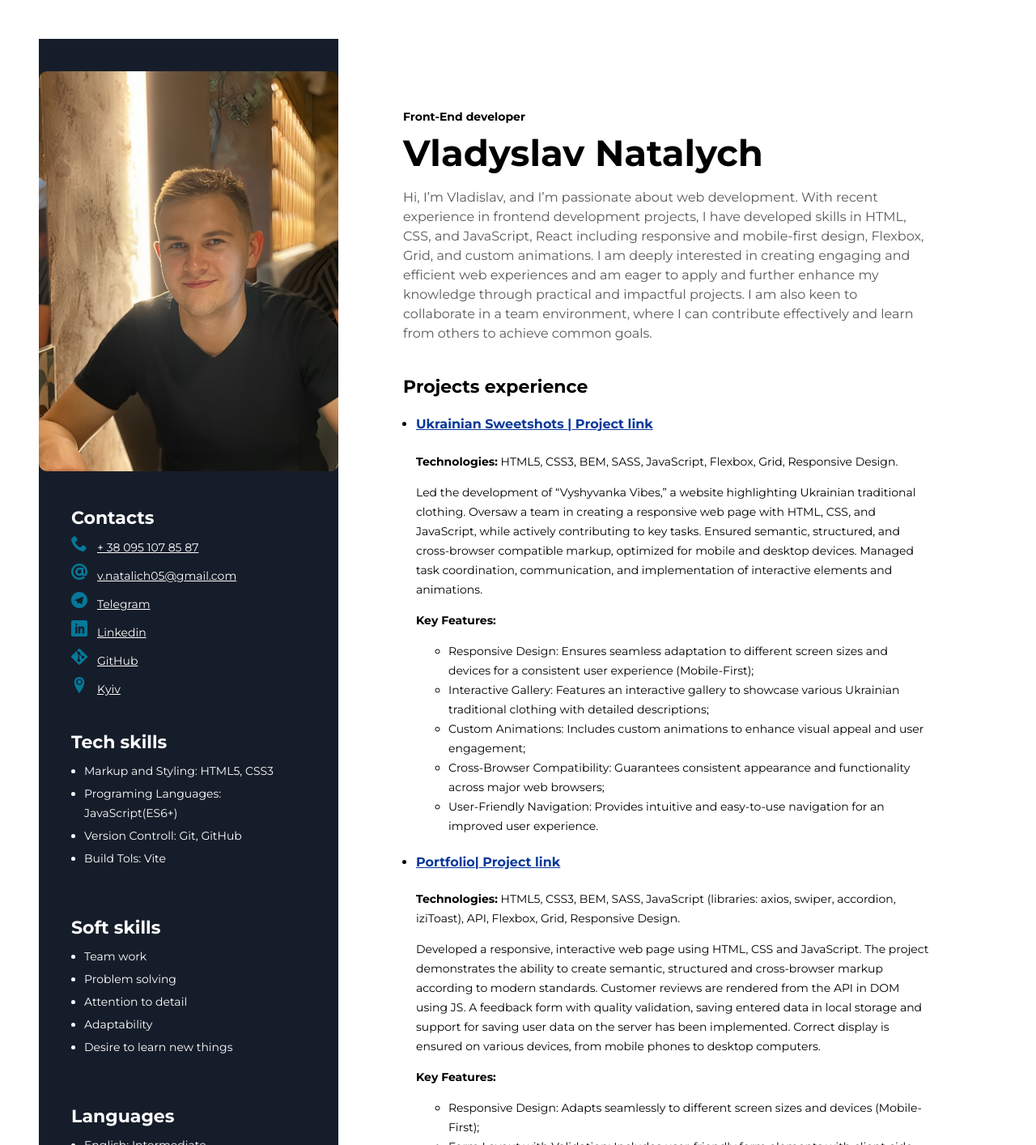
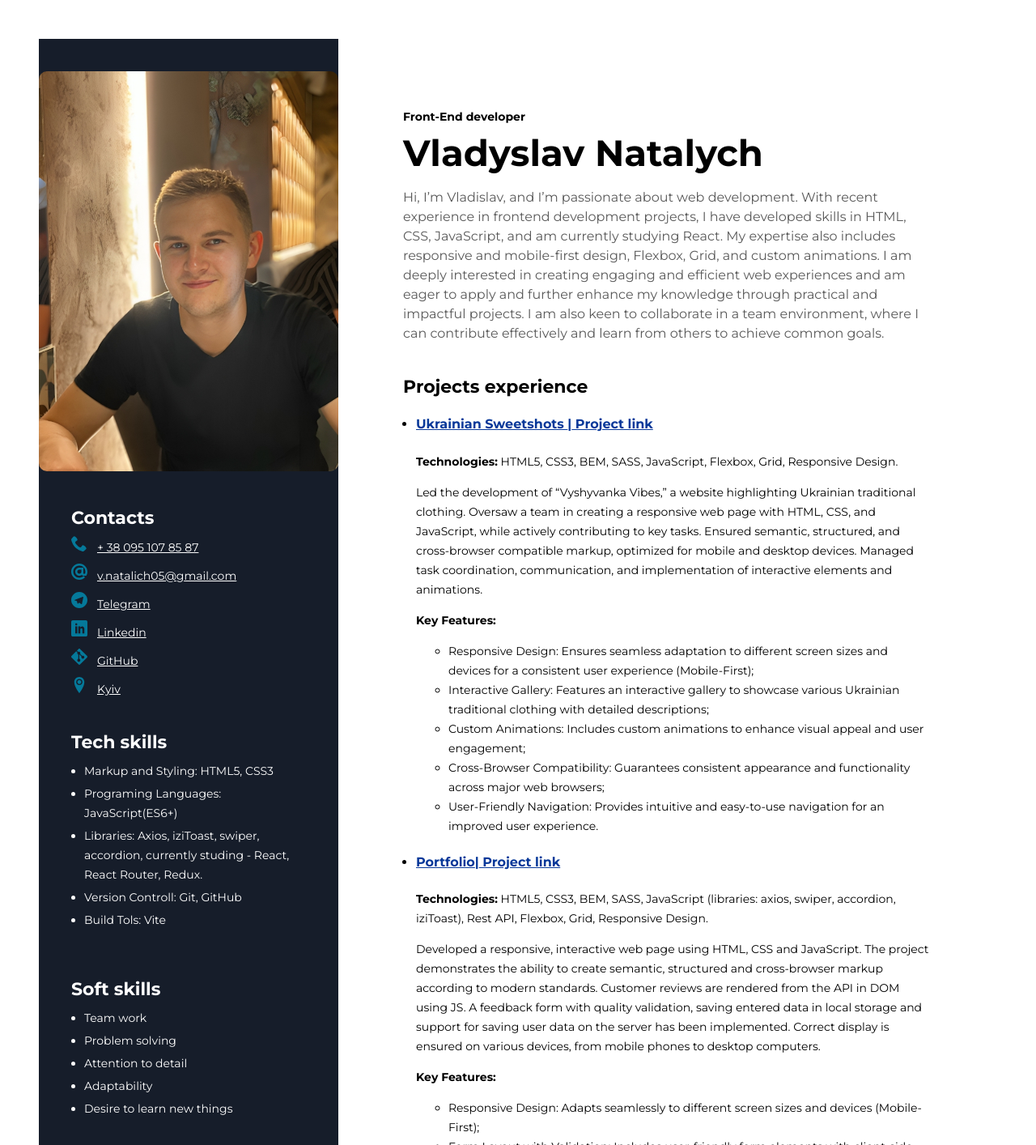
Before and after one commit to NatVladyslav/CV-project, a plain HTML site: page index.html in a window 1280 px wide. Shown: the top 1414 px of the page at 81% size. Drawn offline with Linux system fonts and the light colour scheme.

Commit message:
change my CV

```diff
--- a/index.html
+++ b/index.html
@@ -24,13 +24,14 @@
           <p class="my-descr">
             Hi, I’m Vladislav, and I’m passionate about web development. With
             recent experience in frontend development projects, I have developed
-            skills in HTML, CSS, and JavaScript, React including responsive and
-            mobile-first design, Flexbox, Grid, and custom animations. I am
-            deeply interested in creating engaging and efficient web experiences
-            and am eager to apply and further enhance my knowledge through
-            practical and impactful projects. I am also keen to collaborate in a
-            team environment, where I can contribute effectively and learn from
-            others to achieve common goals.
+            skills in HTML, CSS, JavaScript, and am currently studying React. My
+            expertise also includes responsive and mobile-first design, Flexbox,
+            Grid, and custom animations. I am deeply interested in creating
+            engaging and efficient web experiences and am eager to apply and
+            further enhance my knowledge through practical and impactful
+            projects. I am also keen to collaborate in a team environment, where
+            I can contribute effectively and learn from others to achieve common
+            goals.
           </p>
         </div>
         <!-- My project -->
@@ -100,7 +101,8 @@
               <p class="project-technologies">
                 <span class="my-project-key-words">Technologies:</span> HTML5,
                 CSS3, BEM, SASS, JavaScript (libraries: axios, swiper,
-                accordion, iziToast), API, Flexbox, Grid, Responsive Design.
+                accordion, iziToast), Rest API, Flexbox, Grid, Responsive
+                Design.
               </p>
               <p class="project-description">
                 Developed a responsive, interactive web page using HTML, CSS and
@@ -300,6 +302,10 @@
               <li class="skills-list-item">
                 Programing Languages: JavaScript(ES6+)
               </li>
+              <li class="skills-list-item">
+                Libraries: Axios, iziToast, swiper, accordion, currently studing
+                - React, React Router, Redux.
+              </li>
               <li class="skills-list-item">Version Controll: Git, GitHub</li>
               <li class="skills-list-item">Build Tols: Vite</li>
             </ul>
```
Also changed, not shown: 1 other file.
